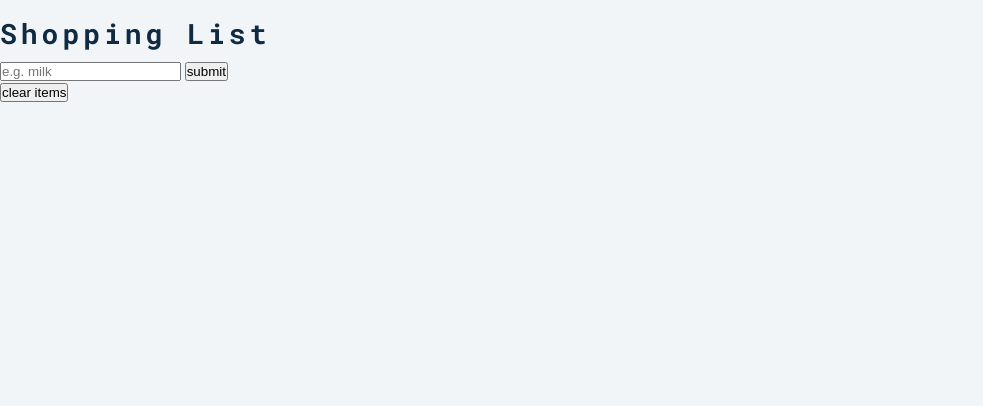
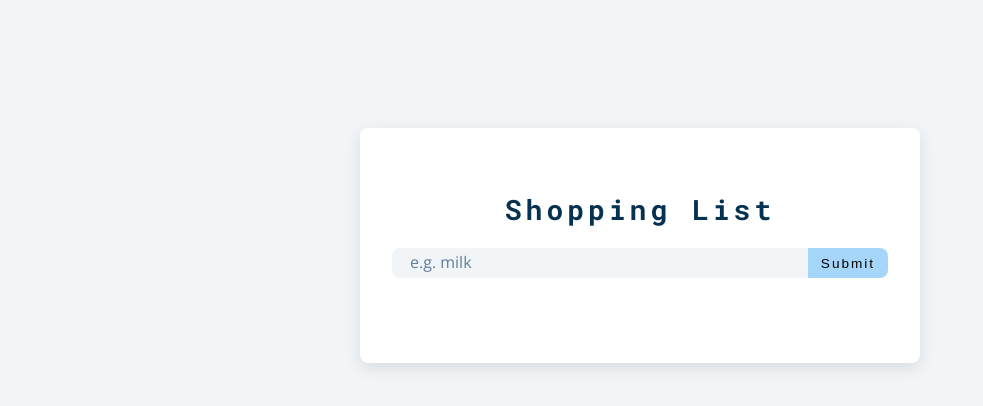
Before and after one commit to DenyAnwar/shopping_list, a plain HTML site: page index.html in a window 1280 px wide. Shown: the whole page, without its empty margins (0-983 px from the left). Drawn offline with nearby package versions, Linux system fonts and the light colour scheme.

Commit message:
edit interface app (style.css)

```diff
--- a/css/style.css
+++ b/css/style.css
@@ -151,3 +151,129 @@ Global Classes
   box-shadow: 0 1px 3px rgba(0, 0, 0, 0.2);
   border-radius: var(--radius);
 }
+.btn:hover {
+  color: var(--clr-white);
+  background: var(--clr-black);
+}
+
+/*
+===============
+Section
+===============
+*/
+.section {
+  padding: 5rem 0;
+}
+.section-center {
+  width: 90vw;
+  margin: 0 auto;
+  max-width: 35rem;
+  margin-top: 8rem;
+}
+@media screen and (min-width: 992px) {
+  .section-center {
+    width: 95vw;
+  }
+}
+main {
+  min-height: 100vh;
+  display: grid;
+  place-items: center;
+}
+
+/*
+===============
+Shopping List
+===============
+*/
+.section-center {
+  background: var(--clr-white);
+  border-radius: var(--radius);
+  box-shadow: var(--light-shadow);
+  transition: var(--transition);
+  padding: 2rem;
+}
+.section-center:hover {
+  box-shadow: var(--dark-shadow);
+}
+.alert {
+  margin-bottom: 1rem;
+  height: 1.25rem;
+  display: grid;
+  align-items: center;
+  text-align: center;
+  font-size: 0.7rem;
+  border-radius: 0.25rem;
+  letter-spacing: var(--spacing);
+  text-transform: capitalize;
+}
+.alert-danger {
+  color: #721c24;
+  background: #f8d7da;
+}
+.alert-success {
+  color: #155724;
+  background: #d4edda;
+}
+.shopping-form h3 {
+  color: var(--clr-primary-1);
+  margin-bottom: 1.5rem;
+  text-align: center;
+}
+.form-control {
+  display: flex;
+  justify-content: center;
+}
+#shopping {
+  padding: 0.25rem;
+  padding-left: 1rem;
+  background: var(--clr-grey-10);
+  border-top-left-radius: var(--radius);
+  border-bottom-left-radius: var(--radius);
+  border-color: transparent;
+  font-size: 1rem;
+  flex: 1 0 auto;
+  color: var(--clr-grey-5);
+}
+#shopping::placeholder {
+  font-family: var(--ff-secondary);
+  color: var(--clr-grey-5);
+}
+.submit-btn {
+  background: var(--clr-primary-8);
+  border-color: transparent;
+  flex: 0 0 5rem;
+  display: grid;
+  align-items: center;
+  padding: 0.25rem;
+  text-transform: capitalize;
+  letter-spacing: 2px;
+  border-top-right-radius: var(--radius);
+  border-bottom-right-radius: var(--radius);
+  cursor: pointer;
+  content: var(--clr-primary-5);
+  transition: var(--transition);
+  font-size: 0.85rem;
+}
+.submit-btn:hover {
+  background: var(--clr-primary-5);
+  color: var(--clr-white);
+}
+.shop-container {
+  margin-top: 2rem;
+  transition: var(--transition);
+  visibility: hidden;
+}
+.show-container {
+  visibility: visible;
+}
+.shopping-item {
+  display: flex;
+  align-items: center;
+  justify-content: space-between;
+  margin-bottom: 0.5rem;
+  transition: var(--transition);
+  padding: 0.25rem 1rem;
+  border-radius: var(--radius);
+  text-transform: capitalize;
+}
--- a/index.html
+++ b/index.html
@@ -13,7 +13,7 @@
   <link rel="stylesheet" href="css/style.css">
 </head>
 <body>
-  <selection class="section-center">
+  <section class="section-center">
     <!-- form -->
     <form class="shopping-form">
       <p class="alert"></p>
@@ -28,8 +28,8 @@
       <div class="shop-list"></div>
       <button class="clear-btn">clear items</button>
     </div>
-  </selection>
+  </section>
   <!--javascript -->
-  <script src="javascript/app.js"></script>
+  <!-- <script src="javascript/app.js"></script> -->
 </body>
 </html>
```
Also changed, not shown: javascript/app.js (+5 -3 lines).
